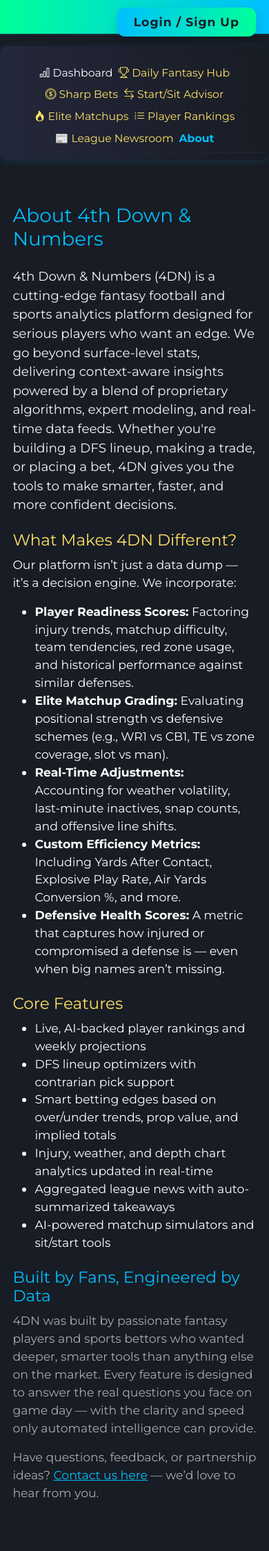
After one commit to CurtisEmmanuel20/4dn, a Flask app: page /about in a window 390 px wide. The commit adds this page. Shown: the whole page at 69% size. Run offline with Flask 3, Linux system fonts and the light colour scheme.

Commit message:
Optimize site for mobile, add About page, and clean up ad placeholders

```diff
--- a/app.py
+++ b/app.py
@@ -1052,5 +1052,9 @@ def debug_users():
     html += '</table>'
     return html
 
+@app.route('/about')
+def about():
+    return render_template('about.html')
+
 if __name__ == "__main__":
     app.run(debug=True, host="0.0.0.0", port=5000)
--- /dev/null
+++ b/templates/about.html
@@ -0,0 +1,36 @@
+{% extends "base.html" %}
+{% block content %}
+<div class="container py-5">
+  <h1 class="mb-4" style="color:#00bfff;">About 4th Down &amp; Numbers</h1>
+  <p style="font-size:1.15rem; color:#f5f6fa; max-width:800px;">
+    4th Down &amp; Numbers (4DN) is a cutting-edge fantasy football and sports analytics platform designed for serious players who want an edge. We go beyond surface-level stats, delivering context-aware insights powered by a blend of proprietary algorithms, expert modeling, and real-time data feeds. Whether you're building a DFS lineup, making a trade, or placing a bet, 4DN gives you the tools to make smarter, faster, and more confident decisions.
+  </p>
+  <h3 class="mt-4" style="color:#ffe066;">What Makes 4DN Different?</h3>
+  <p style="font-size:1.08rem; color:#fff; max-width:800px;">
+    Our platform isn’t just a data dump — it’s a decision engine. We incorporate:
+  </p>
+  <ul style="font-size:1.08rem; color:#fff; max-width:800px;">
+    <li><strong>Player Readiness Scores:</strong> Factoring injury trends, matchup difficulty, team tendencies, red zone usage, and historical performance against similar defenses.</li>
+    <li><strong>Elite Matchup Grading:</strong> Evaluating positional strength vs defensive schemes (e.g., WR1 vs CB1, TE vs zone coverage, slot vs man).</li>
+    <li><strong>Real-Time Adjustments:</strong> Accounting for weather volatility, last-minute inactives, snap counts, and offensive line shifts.</li>
+    <li><strong>Custom Efficiency Metrics:</strong> Including Yards After Contact, Explosive Play Rate, Air Yards Conversion %, and more.</li>
+    <li><strong>Defensive Health Scores:</strong> A metric that captures how injured or compromised a defense is — even when big names aren’t missing.</li>
+  </ul>
+  <h3 class="mt-4" style="color:#ffe066;">Core Features</h3>
+  <ul style="font-size:1.08rem; color:#fff; max-width:800px;">
+    <li>Live, AI-backed player rankings and weekly projections</li>
+    <li>DFS lineup optimizers with contrarian pick support</li>
+    <li>Smart betting edges based on over/under trends, prop value, and implied totals</li>
+    <li>Injury, weather, and depth chart analytics updated in real-time</li>
+    <li>Aggregated league news with auto-summarized takeaways</li>
+    <li>AI-powered matchup simulators and sit/start tools</li>
+  </ul>
+  <h3 class="mt-4" style="color:#00bfff;">Built by Fans, Engineered by Data</h3>
+  <p style="font-size:1.08rem; color:#aaa; max-width:800px;">
+    4DN was built by passionate fantasy players and sports bettors who wanted deeper, smarter tools than anything else on the market. Every feature is designed to answer the real questions you face on game day — with the clarity and speed only automated intelligence can provide.
+  </p>
+  <p style="font-size:1.08rem; color:#aaa; max-width:800px;">
+    Have questions, feedback, or partnership ideas? <a href="mailto:support@4dnfantasy.com" style="color:#00bfff;">Contact us here</a> — we’d love to hear from you.
+  </p>
+</div>
+{% endblock %}
--- a/templates/base.html
+++ b/templates/base.html
@@ -44,7 +44,32 @@
         }
         @media (max-width: 768px) {
             .main-content {
-                padding: 1rem 0.5rem;
+                padding: 0.5rem 0.2rem;
+            }
+            .container-fluid.position-relative {
+                max-width: 100% !important;
+                padding-left: 0.2rem !important;
+                padding-right: 0.2rem !important;
+            }
+            .top-banner {
+                padding: 0.7rem 0.5rem;
+                font-size: 1.1rem;
+            }
+            .header-nav-box {
+                margin: 0.5rem 0 0.3rem 0;
+                padding: 0.5rem 0.2rem;
+            }
+            .header-nav {
+                gap: 0.5rem !important;
+                flex-wrap: wrap;
+                font-size: 0.98rem;
+            }
+            .navbar-brand {
+                font-size: 1.1rem !important;
+            }
+            .navbar-brand span {
+                font-size: 0.9rem !important;
+                margin-left: 0.3rem !important;
             }
         }
         @media (min-width: 993px) {
@@ -97,9 +122,10 @@
             <a href="{{ url_for('elite_matchups') }}" class="nav-link {% if request.path == '/elite-matchups' %}active{% endif %}" style="color:#ffe066;"><i class="bi bi-fire"></i> Elite Matchups</a>
             <a href="{{ url_for('player_rankings') }}" class="nav-link {% if request.path == '/rankings' %}active{% endif %}" style="color:#ffe066;"><i class="bi bi-list-ol"></i> Player Rankings</a>
             <a href="{{ url_for('league_newsroom') }}" class="nav-link {% if request.path == '/league-newsroom' %}active{% endif %}" style="color:#ffe066;">📰 League Newsroom</a>
+            <a href="{{ url_for('about') }}" class="nav-link {% if request.path == '/about' %}active{% endif %}" style="color:#00bfff; font-weight:700;">About</a>
         </nav>
     </div>
-    <div class="container-fluid">
+    <div class="container-fluid position-relative" style="max-width:1200px; margin:0 auto; padding-left:32px; padding-right:32px;">
         <main class="main-content" style="margin-left:0;">
             {% block content %}{% endblock %}
         </main>
```
